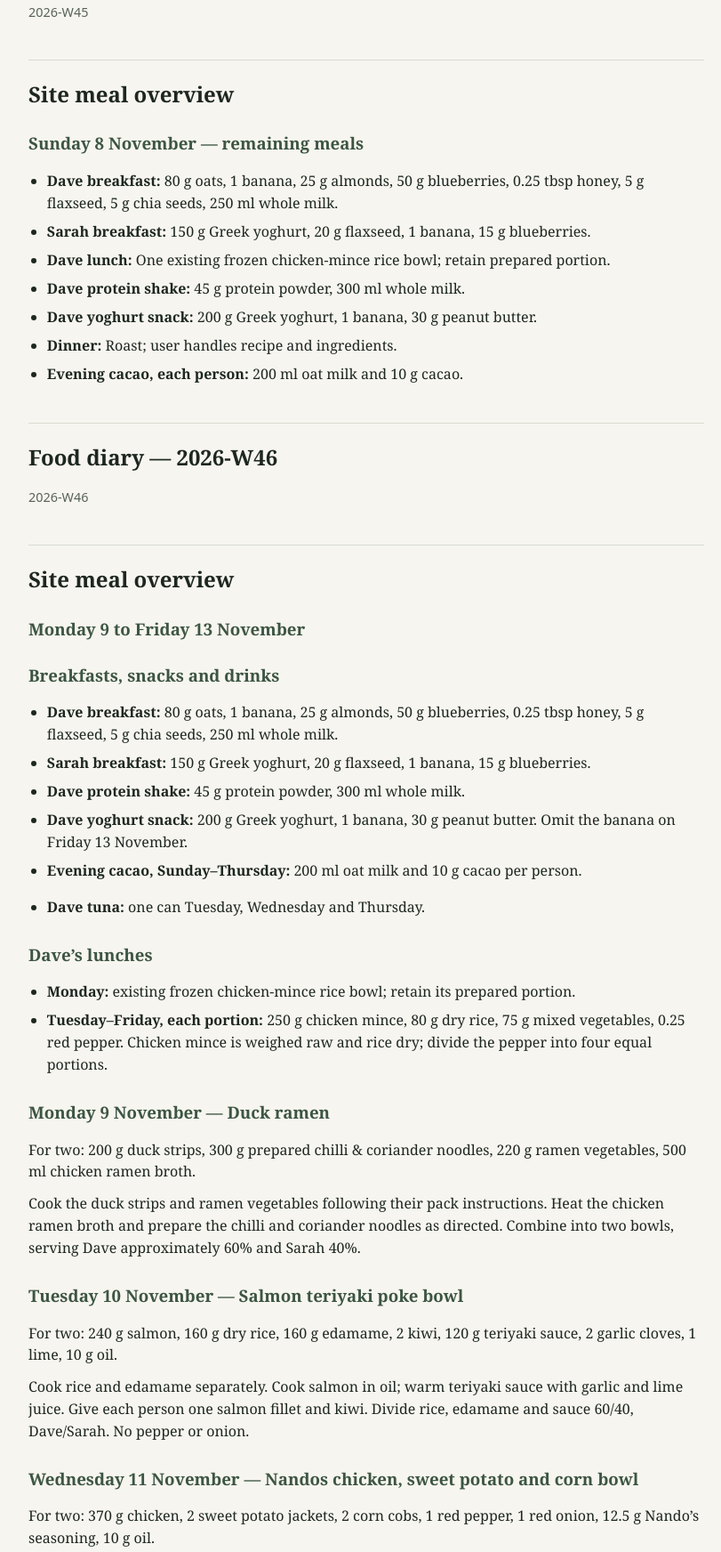
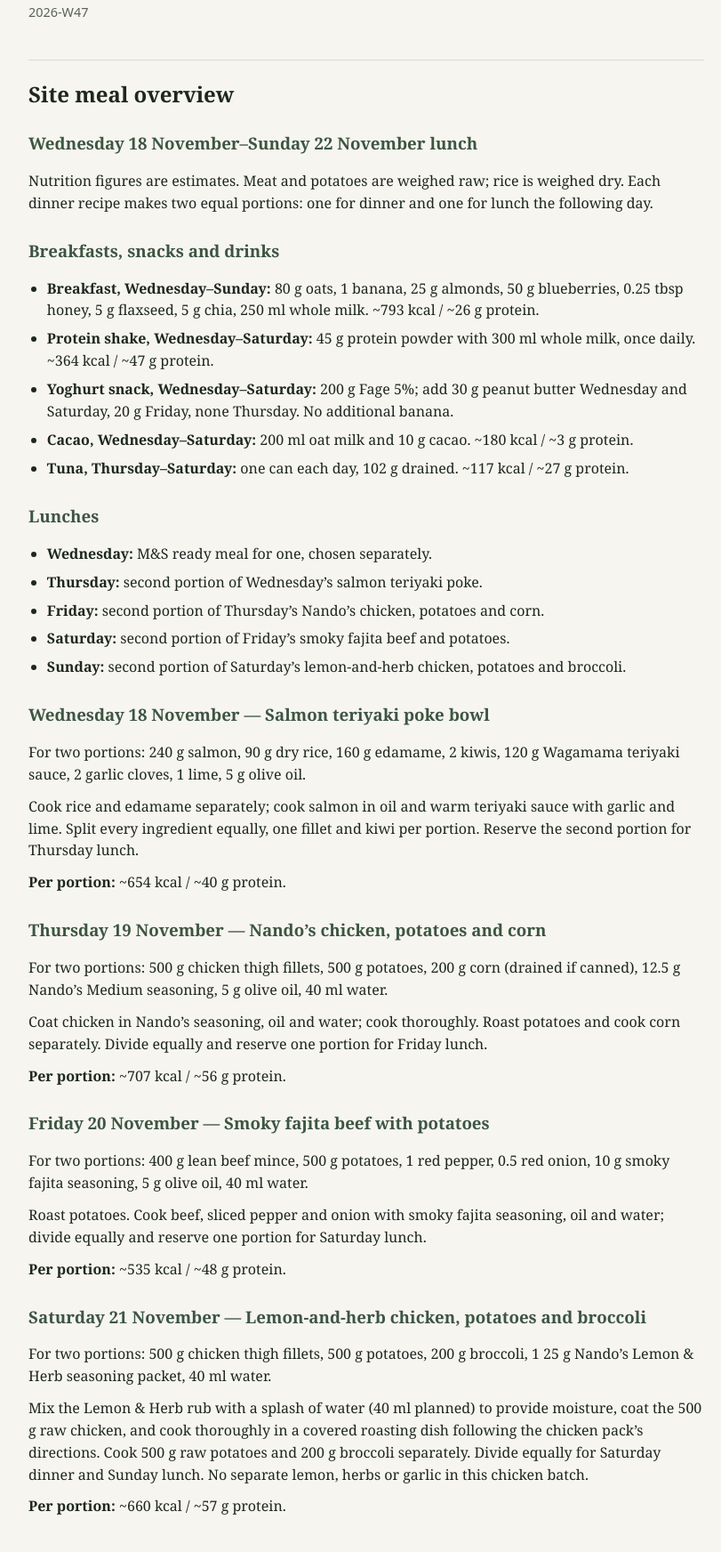
Before and after one commit to davereid91/food-diary-pages, a plain HTML site: page index.html in a window 1280 px wide. Shown: the part 311-2055 px from the top of the page at 89% size, without its empty margins (228-1039 px from the left). Drawn offline with Linux system fonts and the light colour scheme.

Commit message:
Publish solo meals for 18–22 November 2026

```diff
--- a/index.html
+++ b/index.html
@@ -1,45 +1,37 @@
 <!doctype html>
 <html lang="en"><head><meta charset="utf-8"><meta name="viewport" content="width=device-width, initial-scale=1"><meta name="description" content="Our weekly meals, prep, and shopping plan."><title>Food diary</title><link rel="stylesheet" href="styles.css"></head>
-<body><main><header><p class="eyebrow">Food diary</p><h1>Weekly meals</h1><p class="updated">Current week and upcoming week</p></header><article><section class="week-plan"><h2>Food diary — 2026-W45</h2><p class="updated">2026-W45</p><h2>Site meal overview</h2>
-<h3>Sunday 8 November — remaining meals</h3>
-<ul>
-<li><strong>Dave breakfast:</strong> 80 g oats, 1 banana, 25 g almonds, 50 g blueberries, 0.25 tbsp honey, 5 g flaxseed, 5 g chia seeds, 250 ml whole milk.</li>
-<li><strong>Sarah breakfast:</strong> 150 g Greek yoghurt, 20 g flaxseed, 1 banana, 15 g blueberries.</li>
-<li><strong>Dave lunch:</strong> One existing frozen chicken-mince rice bowl; retain prepared portion.</li>
-<li><strong>Dave protein shake:</strong> 45 g protein powder, 300 ml whole milk.</li>
-<li><strong>Dave yoghurt snack:</strong> 200 g Greek yoghurt, 1 banana, 30 g peanut butter.</li>
-<li><strong>Dinner:</strong> Roast; user handles recipe and ingredients.</li>
-<li><strong>Evening cacao, each person:</strong> 200 ml oat milk and 10 g cacao.</li>
-</ul></section>
-<section class="week-plan"><h2>Food diary — 2026-W46</h2><p class="updated">2026-W46</p><h2>Site meal overview</h2>
-<h3>Monday 9 to Friday 13 November</h3>
+<body><main><header><p class="eyebrow">Food diary</p><h1>Weekly meals</h1><p class="updated">Current week and upcoming week</p></header><article><section class="week-plan"><h2>Food diary — 2026-W47</h2><p class="updated">2026-W47</p><h2>Site meal overview</h2>
+<h3>Wednesday 18 November–Sunday 22 November lunch</h3>
+<p>Nutrition figures are estimates. Meat and potatoes are weighed raw; rice is weighed dry. Each dinner recipe makes two equal portions: one for dinner and one for lunch the following day.</p>
 <h3>Breakfasts, snacks and drinks</h3>
 <ul>
-<li><strong>Dave breakfast:</strong> 80 g oats, 1 banana, 25 g almonds, 50 g blueberries, 0.25 tbsp honey, 5 g flaxseed, 5 g chia seeds, 250 ml whole milk.</li>
-<li><strong>Sarah breakfast:</strong> 150 g Greek yoghurt, 20 g flaxseed, 1 banana, 15 g blueberries.</li>
-<li><strong>Dave protein shake:</strong> 45 g protein powder, 300 ml whole milk.</li>
-<li><strong>Dave yoghurt snack:</strong> 200 g Greek yoghurt, 1 banana, 30 g peanut butter. Omit the banana on Friday 13 November.</li>
-<li><strong>Evening cacao, Sunday–Thursday:</strong> 200 ml oat milk and 10 g cacao per person.</li>
+<li><strong>Breakfast, Wednesday–Sunday:</strong> 80 g oats, 1 banana, 25 g almonds, 50 g blueberries, 0.25 tbsp honey, 5 g flaxseed, 5 g chia, 250 ml whole milk. ~793 kcal / ~26 g protein.</li>
+<li><strong>Protein shake, Wednesday–Saturday:</strong> 45 g protein powder with 300 ml whole milk, once daily. ~364 kcal / ~47 g protein.</li>
+<li><strong>Yoghurt snack, Wednesday–Saturday:</strong> 200 g Fage 5%; add 30 g peanut butter Wednesday and Saturday, 20 g Friday, none Thursday. No additional banana.</li>
+<li><strong>Cacao, Wednesday–Saturday:</strong> 200 ml oat milk and 10 g cacao. ~180 kcal / ~3 g protein.</li>
+<li><strong>Tuna, Thursday–Saturday:</strong> one can each day, 102 g drained. ~117 kcal / ~27 g protein.</li>
 </ul>
+<h3>Lunches</h3>
 <ul>
-<li><strong>Dave tuna:</strong> one can Tuesday, Wednesday and Thursday.</li>
+<li><strong>Wednesday:</strong> M&amp;S ready meal for one, chosen separately.</li>
+<li><strong>Thursday:</strong> second portion of Wednesday’s salmon teriyaki poke.</li>
+<li><strong>Friday:</strong> second portion of Thursday’s Nando’s chicken, potatoes and corn.</li>
+<li><strong>Saturday:</strong> second portion of Friday’s smoky fajita beef and potatoes.</li>
+<li><strong>Sunday:</strong> second portion of Saturday’s lemon-and-herb chicken, potatoes and broccoli.</li>
 </ul>
-<h3>Dave’s lunches</h3>
-<ul>
-<li><strong>Monday:</strong> existing frozen chicken-mince rice bowl; retain its prepared portion.</li>
-<li><strong>Tuesday–Friday, each portion:</strong> 250 g chicken mince, 80 g dry rice, 75 g mixed vegetables, 0.25 red pepper. Chicken mince is weighed raw and rice dry; divide the pepper into four equal portions.</li>
-</ul>
-<h3>Monday 9 November — Duck ramen</h3>
-<p>For two: 200 g duck strips, 300 g prepared chilli &amp; coriander noodles, 220 g ramen vegetables, 500 ml chicken ramen broth.</p>
-<p>Cook the duck strips and ramen vegetables following their pack instructions. Heat the chicken ramen broth and prepare the chilli and coriander noodles as directed. Combine into two bowls, serving Dave approximately 60% and Sarah 40%.</p>
-<h3>Tuesday 10 November — Salmon teriyaki poke bowl</h3>
-<p>For two: 240 g salmon, 160 g dry rice, 160 g edamame, 2 kiwi, 120 g teriyaki sauce, 2 garlic cloves, 1 lime, 10 g oil.</p>
-<p>Cook rice and edamame separately. Cook salmon in oil; warm teriyaki sauce with garlic and lime juice. Give each person one salmon fillet and kiwi. Divide rice, edamame and sauce 60/40, Dave/Sarah. No pepper or onion.</p>
-<h3>Wednesday 11 November — Nandos chicken, sweet potato and corn bowl</h3>
-<p>For two: 370 g chicken, 2 sweet potato jackets, 2 corn cobs, 1 red pepper, 1 red onion, 12.5 g Nando’s seasoning, 10 g oil.</p>
-<p>Coat chicken with Nando’s seasoning, oil and a little water. Cook chicken thoroughly; cook the two sweet potato jackets according to their pack instructions, roast the pepper and onion, and cook the corn. Divide chicken, pepper, onion and coating 60/40; give each person one sweet potato jacket and one corn cob.</p>
-<h3>Thursday 12 November — Smoky fajita beef, potato and kiwi bowl</h3>
-<p>For two: 500 g lean beef mince, 500 g potatoes, 2 kiwi, 1 red pepper, 1 red onion, 10 g smoky fajita seasoning, 10 g oil.</p>
-<p>Roast potatoes. Cook beef with pepper, onion, smoky fajita seasoning, oil and a splash of water. Divide cooked bowl ingredients 60/40; add one kiwi each.</p>
-<h3>Friday 13 November</h3>
-<p>Breakfast, Dave’s lunch and snacks are included; no dinner planned. Friday’s yoghurt snack has no banana.</p></section></article></main></body></html>
+<h3>Wednesday 18 November — Salmon teriyaki poke bowl</h3>
+<p>For two portions: 240 g salmon, 90 g dry rice, 160 g edamame, 2 kiwis, 120 g Wagamama teriyaki sauce, 2 garlic cloves, 1 lime, 5 g olive oil.</p>
+<p>Cook rice and edamame separately; cook salmon in oil and warm teriyaki sauce with garlic and lime. Split every ingredient equally, one fillet and kiwi per portion. Reserve the second portion for Thursday lunch.</p>
+<p><strong>Per portion:</strong> ~654 kcal / ~40 g protein.</p>
+<h3>Thursday 19 November — Nando’s chicken, potatoes and corn</h3>
+<p>For two portions: 500 g chicken thigh fillets, 500 g potatoes, 200 g corn (drained if canned), 12.5 g Nando’s Medium seasoning, 5 g olive oil, 40 ml water.</p>
+<p>Coat chicken in Nando’s seasoning, oil and water; cook thoroughly. Roast potatoes and cook corn separately. Divide equally and reserve one portion for Friday lunch.</p>
+<p><strong>Per portion:</strong> ~707 kcal / ~56 g protein.</p>
+<h3>Friday 20 November — Smoky fajita beef with potatoes</h3>
+<p>For two portions: 400 g lean beef mince, 500 g potatoes, 1 red pepper, 0.5 red onion, 10 g smoky fajita seasoning, 5 g olive oil, 40 ml water.</p>
+<p>Roast potatoes. Cook beef, sliced pepper and onion with smoky fajita seasoning, oil and water; divide equally and reserve one portion for Saturday lunch.</p>
+<p><strong>Per portion:</strong> ~535 kcal / ~48 g protein.</p>
+<h3>Saturday 21 November — Lemon-and-herb chicken, potatoes and broccoli</h3>
+<p>For two portions: 500 g chicken thigh fillets, 500 g potatoes, 200 g broccoli, 1 25 g Nando’s Lemon &amp; Herb seasoning packet, 40 ml water.</p>
+<p>Mix the Lemon &amp; Herb rub with a splash of water (40 ml planned) to provide moisture, coat the 500 g raw chicken, and cook thoroughly in a covered roasting dish following the chicken pack’s directions. Cook 500 g raw potatoes and 200 g broccoli separately. Divide equally for Saturday dinner and Sunday lunch. No separate lemon, herbs or garlic in this chicken batch.</p>
+<p><strong>Per portion:</strong> ~660 kcal / ~57 g protein.</p></section></article></main></body></html>
```
